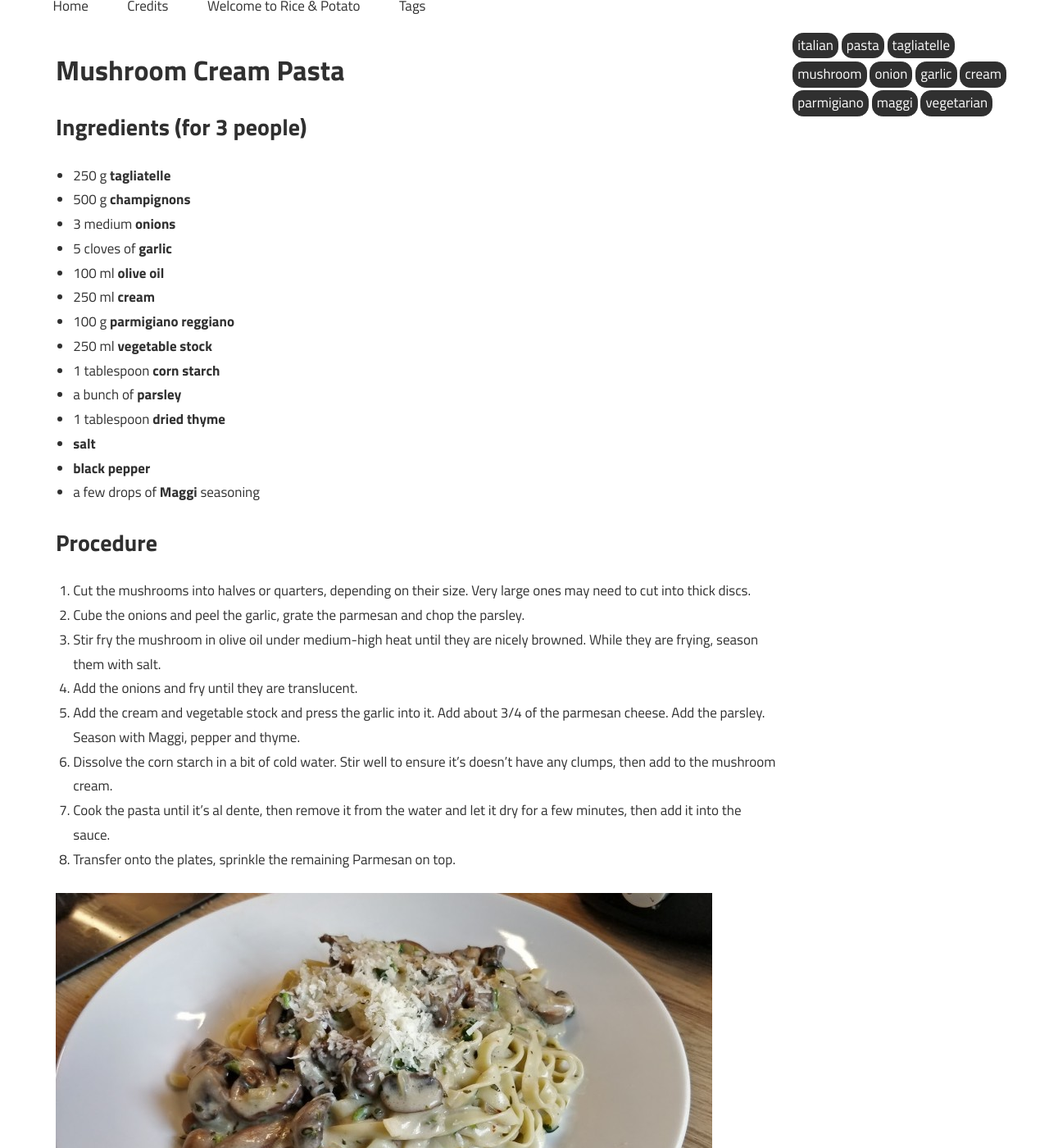
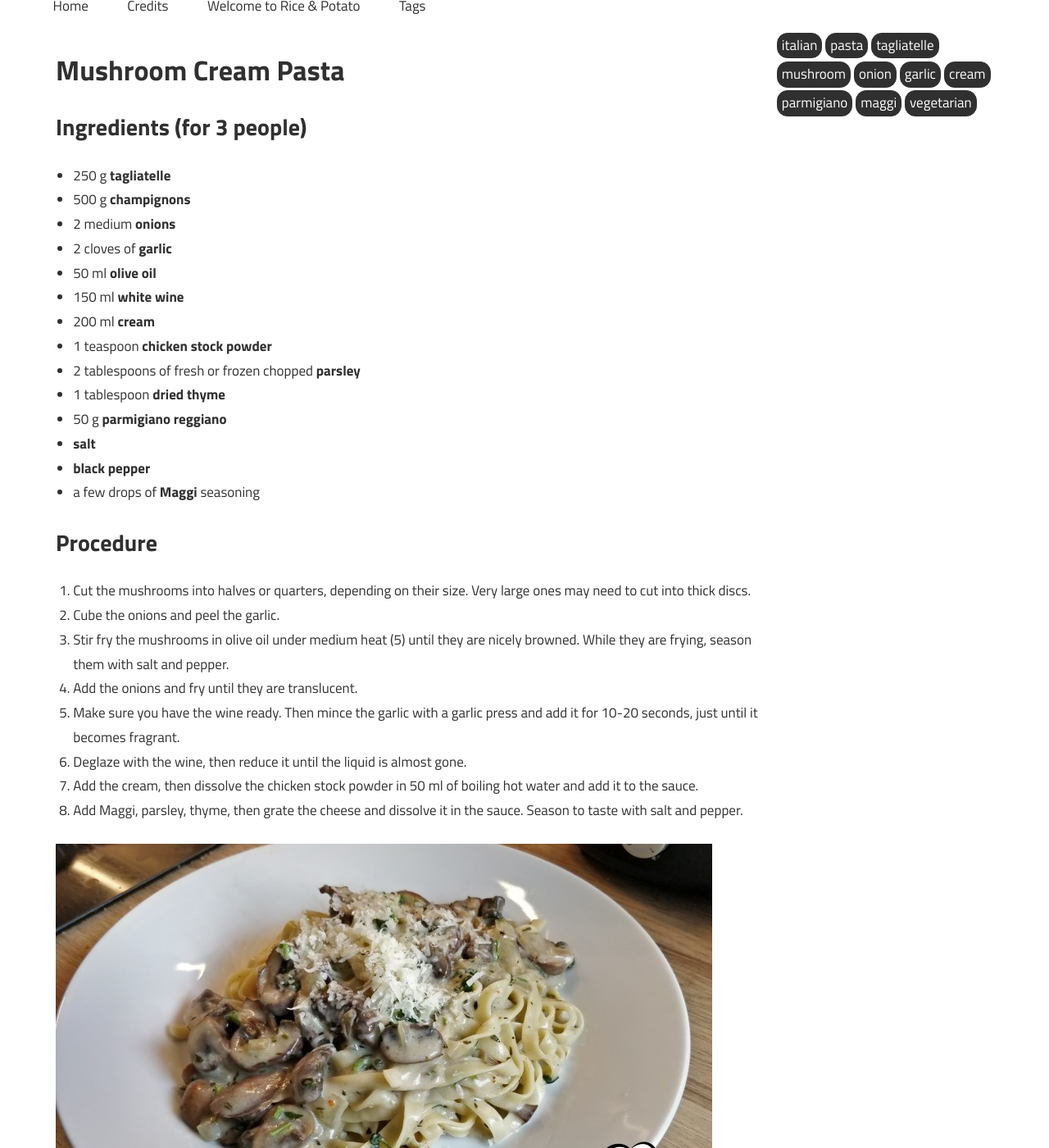
Before and after one commit to bschug/rice-and-potato, a Jekyll site: the page built from _posts/2020-07-03-Mushroom_Cream_Pasta.md, in a window 1280 px wide and 1400 px high, scrolled down 507 px. Shown: the whole window at 82% size. Built offline with Jekyll 4.4.1, drawn with Linux system fonts in a browser that asks for light colours; some web fonts are replaced.

Commit message:
Update mushroom cream pasta

```diff
--- a/_posts/2020-07-03-Mushroom_Cream_Pasta.md
+++ b/_posts/2020-07-03-Mushroom_Cream_Pasta.md
@@ -10,15 +10,15 @@ tags: italian pasta tagliatelle mushroom onion garlic cream parmigiano maggi veg
 
  - 250 g __tagliatelle__
  - 500 g __champignons__
- - 3 medium __onions__
- - 5 cloves of __garlic__
- - 100 ml __olive oil__
- - 250 ml __cream__
- - 100 g __parmigiano reggiano__
- - 250 ml __vegetable stock__
- - 1 tablespoon __corn starch__
- - a bunch of __parsley__
+ - 2 medium __onions__
+ - 2 cloves of __garlic__
+ - 50 ml __olive oil__
+ - 150 ml __white wine__
+ - 200 ml __cream__
+ - 1 teaspoon __chicken stock powder__
+ - 2 tablespoons of fresh or frozen chopped __parsley__
  - 1 tablespoon __dried thyme__
+ - 50 g __parmigiano reggiano__
  - __salt__
  - __black pepper__
  - a few drops of __Maggi__ seasoning
@@ -26,10 +26,10 @@ tags: italian pasta tagliatelle mushroom onion garlic cream parmigiano maggi veg
 ## Procedure
 
  1. Cut the mushrooms into halves or quarters, depending on their size. Very large ones may need to cut into thick discs.
- 1. Cube the onions and peel the garlic, grate the parmesan and chop the parsley.
- 1. Stir fry the mushroom in olive oil under medium-high heat until they are nicely browned. While they are frying, season them with salt.
+ 1. Cube the onions and peel the garlic.
+ 1. Stir fry the mushrooms in olive oil under medium heat (5) until they are nicely browned. While they are frying, season them with salt and pepper.
  1. Add the onions and fry until they are translucent.
- 1. Add the cream and vegetable stock and press the garlic into it. Add about 3/4 of the parmesan cheese. Add the parsley. Season with Maggi, pepper and thyme.
- 1. Dissolve the corn starch in a bit of cold water. Stir well to ensure it's doesn't have any clumps, then add to the mushroom cream.
- 1. Cook the pasta until it's al dente, then remove it from the water and let it dry for a few minutes, then add it into the sauce.
- 1. Transfer onto the plates, sprinkle the remaining Parmesan on top.
+ 1. Make sure you have the wine ready. Then mince the garlic with a garlic press and add it for 10-20 seconds, just until it becomes fragrant.
+ 1. Deglaze with the wine, then reduce it until the liquid is almost gone.
+ 1. Add the cream, then dissolve the chicken stock powder in 50 ml of boiling hot water and add it to the sauce.
+ 1. Add Maggi, parsley, thyme, then grate the cheese and dissolve it in the sauce. Season to taste with salt and pepper.
```
